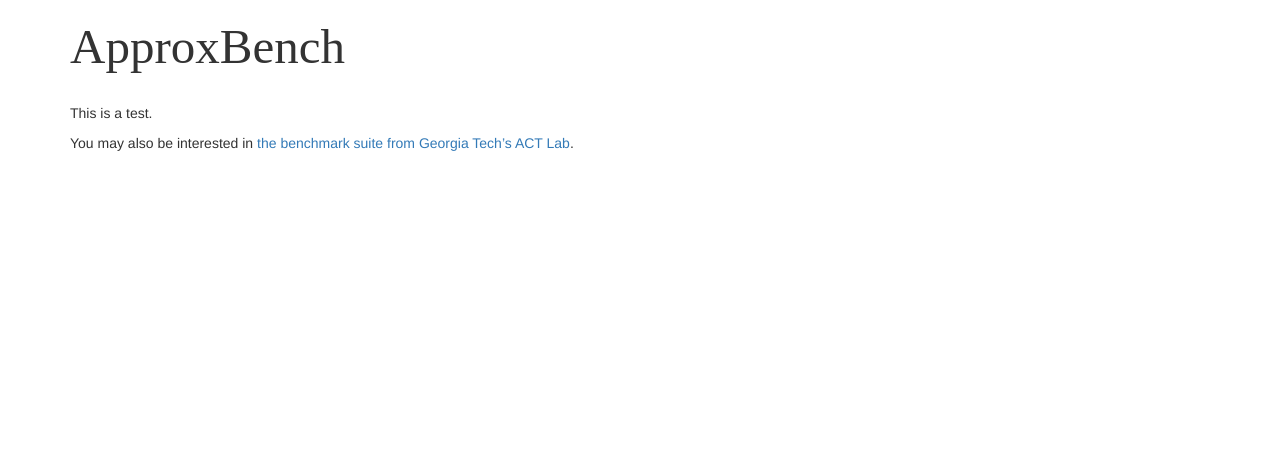
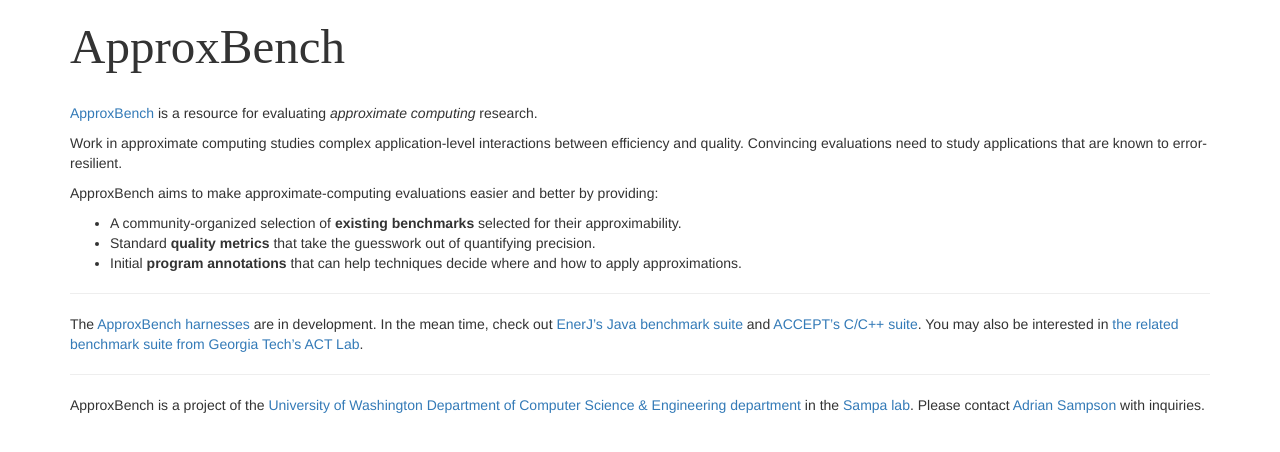
Before and after one commit to uwsampa/approxbench, a Jekyll site: the page built from site/index.md, in a window 1280 px wide. Shown: the top 452 px of the page. Built offline with Jekyll 4.4.1, drawn with Linux system fonts in a browser that asks for light colours; some web fonts are replaced.

Commit message:
Fill out front page

```diff
--- a/site/index.md
+++ b/site/index.md
@@ -2,8 +2,28 @@
 title: ApproxBench
 layout: default
 ---
-This is a test.
+[ApproxBench][gh] is a resource for evaluating *approximate computing* research.
 
-You may also be interested in [the benchmark suite from Georgia Tech's ACT Lab][axbench].
+Work in approximate computing studies complex application-level interactions between efficiency and quality. Convincing evaluations need to study applications that are known to error-resilient.
 
+ApproxBench aims to make approximate-computing evaluations easier and better by providing:
+
+* A community-organized selection of **existing benchmarks** selected for their approximability.
+* Standard **quality metrics** that take the guesswork out of quantifying precision.
+* Initial **program annotations** that can help techniques decide where and how to apply approximations.
+
+---
+
+The [ApproxBench harnesses][gh] are in development. In the mean time, check out [EnerJ's Java benchmark suite][enerj-apps] and [ACCEPT's C/C++ suite][accept-apps]. You may also be interested in [the related benchmark suite from Georgia Tech's ACT Lab][axbench].
+
+---
+
+ApproxBench is a project of the [University of Washington Department of Computer Science & Engineering department][cse] in the [Sampa lab][sampa]. Please contact [Adrian Sampson][adrian] with inquiries.
+
+[adrian]: http://homes.cs.washington.edu/~asampson/
+[sampa]: http://sampa.cs.washington.edu
+[cse]: http://www.cs.washington.edu
+[gh]: https://github.com/uwsampa/approxbench
 [axbench]: http://act-lab.org/bench.html
+[enerj-apps]: http://sampa.cs.washington.edu/research/approximation/enerj.html
+[accept-apps]: https://github.com/uwsampa/accept-apps
```
